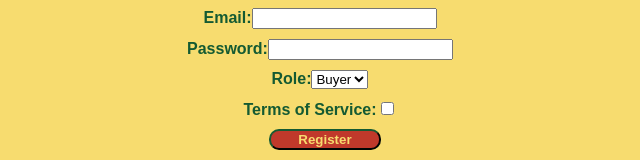
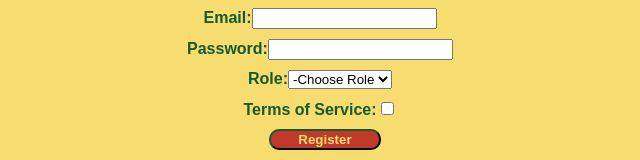
Before and after one commit to african-marketplace-dec2021/frontend, a React (Create React App) app in the folder frontend/: page /createuser in a window 1280 px wide. Shown: the part 323-483 px from the top of the page, without its empty margins (320-960 px from the left). Built offline with nearby package versions, Linux system fonts and the light colour scheme.

Commit message:
role dropdow fixed (#31)

```diff
--- a/frontend/src/components/CreateUser.js
+++ b/frontend/src/components/CreateUser.js
@@ -178,6 +178,7 @@ const CreateUser = (props) => {
         <label>
           Role:
           <select value={user.role} onChange={onChange} name="role">
+            <option value=''>-Choose Role</option>
             <option value="buyer">Buyer</option>
             <option value="seller">Seller</option>
           </select>
```
